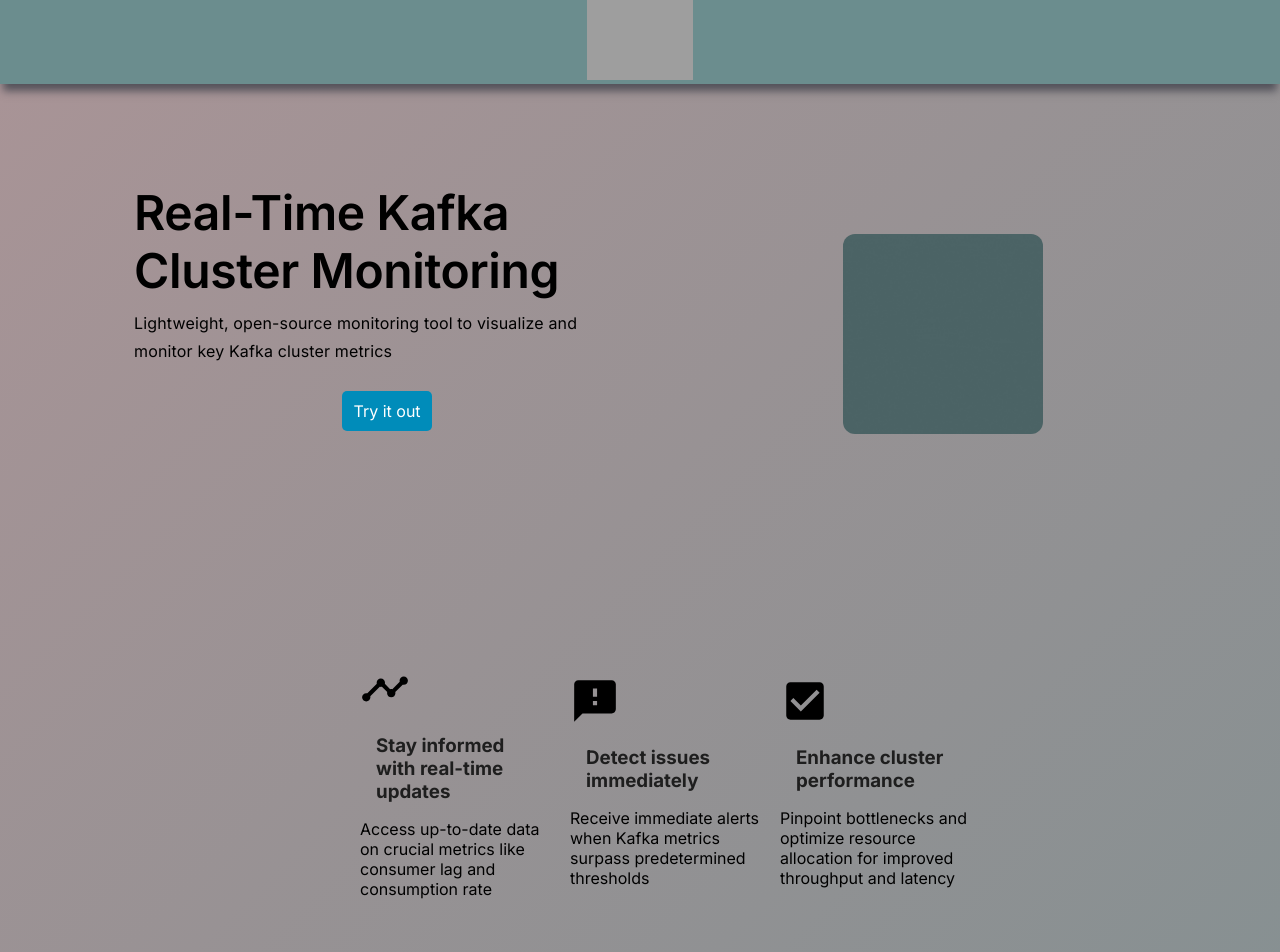
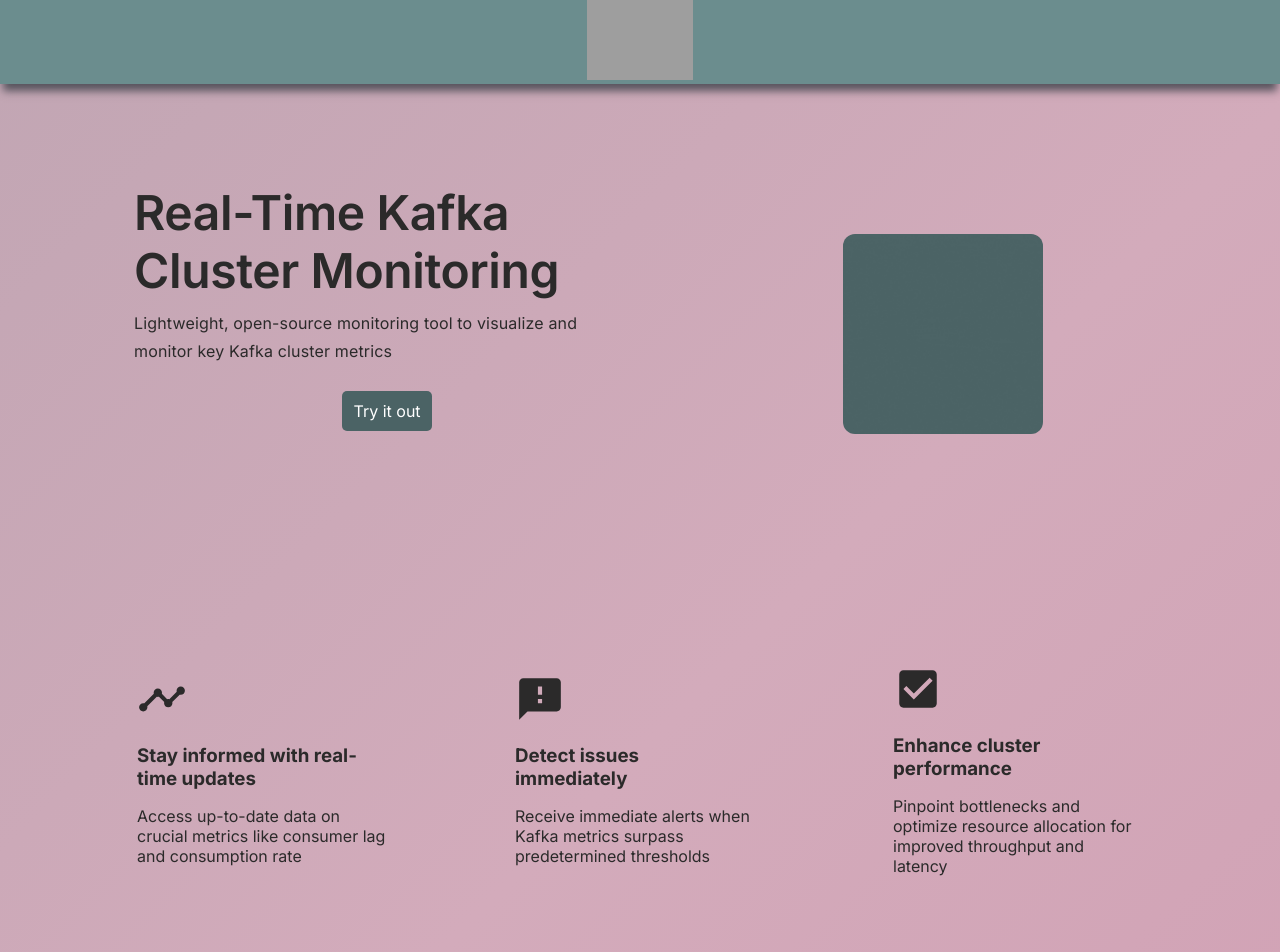
Before and after one commit to oslabs-beta/KafkaCourier, a React app: page /account in a window 1280 px wide. Shown: the top 952 px of the page. Built offline with nearby package versions, Linux system fonts and the light colour scheme; grey boxes are pictures that could not be loaded.

Commit message:
splash page styling, line graph format

```diff
--- a/src/components/KafkaComponents/LineGraph.jsx
+++ b/src/components/KafkaComponents/LineGraph.jsx
@@ -50,39 +50,23 @@ const hideDataPointInfo = () => {
   tooltip.style('visibility', 'hidden');
 }
 
-console.log('width: ', document.getElementById('linegraph-container'))
-
 export default function LineGraph({ consumerGroup }) {
   const graphRef = useRef(null);
   const [data, setData] = useState([]);
-  // const [chartDimensions, setChartDimensions] = useState({
-  //   width: 500,
-  //   height: 320,
-  //   margin: { top: 10, right: 20, bottom: 70, left: 40 },
-  //   get graphWidth() {
-  //     return this.width - this.margin.left - this.margin.right;
-  //   },
-  //   get graphHeight() {
-  //     return this.height - this.margin.top - this.margin.bottom;
-  //   }
-  // });
-  const [chartDimensions, setChartDimensions] = useState({});
+  const [chartDimensions, setChartDimensions] = useState({
+    width: 500,
+    height: 320,
+    margin: { top: 10, right: 20, bottom: 70, left: 40 },
+    get graphWidth() {
+      return this.width - this.margin.left - this.margin.right;
+    },
+    get graphHeight() {
+      return this.height - this.margin.top - this.margin.bottom;
+    }
+  });
 
   // Connect socket and create graph container and unlabeled axes on page load
   useEffect(() => {
-    setChartDimensions({
-      width: document.getElementById('linegraph-container').clientWidth,
-      height: document.getElementById('linegraph-container').clientHeight,
-      margin: { top: 10, right: 20, bottom: 70, left: 40 },
-      get graphWidth() {
-        return this.width - this.margin.left - this.margin.right;
-      },
-      get graphHeight() {
-        return this.height - this.margin.top - this.margin.bottom;
-      }
-    })
-    // console.log('width: ', document.getElementById('linegraph-container').clientWidth);
-
     // Connect to websocket server and listen for server data
     const socket = io('http://localhost:3001');
     socket.on(consumerGroup, obj => {
--- a/src/components/Splash/Splash.scss
+++ b/src/components/Splash/Splash.scss
@@ -1,4 +1,4 @@
-@import url("https://fonts.googleapis.com/css2?family=Inter:wght@400;500;600;700;800&family=Montserrat:wght@400;500&display=swap");
+@import url('https://fonts.googleapis.com/css2?family=Inter:wght@400;500;600;700;800&family=Montserrat:wght@400;500&display=swap');
 
 $darkestGray: #1e1e1e;
 $darkGray: #313131;
@@ -8,7 +8,8 @@ $pink: #bd9699;
 $green: #6b8d8e;
 
 * {
-  font-family: "Inter", sans-serif !important;
+  font-family: 'Inter', sans-serif !important;
+  color: rgb(43, 42, 42);
 }
 
 .team-member {
@@ -34,7 +35,7 @@ $green: #6b8d8e;
 .button {
   padding: 10px;
   border: none;
-  background-color: #008cba; /* change to desired color */
+  background-color: #4b6365; /* change to desired color */
   color: white;
   text-decoration: none;
   cursor: pointer;
@@ -42,7 +43,11 @@ $green: #6b8d8e;
 }
 
 .button:hover {
-  background-color: #007b9a; /* slightly darker version of button color */
+  background-color: rgb(
+    88,
+    116,
+    117
+  ); /* slightly darker version of button color */
 }
 
 .github-button {
@@ -102,14 +107,18 @@ $green: #6b8d8e;
   display: flex;
   align-items: center;
   justify-content: space-between;
-  width: 80%;
-  max-width: 700px;
-  gap: 10px;
+  gap: 8rem;
 }
 
 .benefits-card {
+  align-items: flex-start;
   min-width: 200px;
   max-width: 250px;
+}
+
+.card-title {
+  padding-left: 0;
+  color: rgb(43, 42, 42);
 }
 
 .benefits svg {
@@ -127,7 +136,7 @@ $green: #6b8d8e;
 }
 
 #root {
-	background: linear-gradient(-45deg, #cb7c9b, $green, $pink, $lightGray);
+  background: linear-gradient(-45deg, #c7658c, #d3abbb, $green);
   background-size: 400% 400%;
   animation: gradient 30s ease infinite;
   height: 100%;
```
Also changed, not shown: src/components/Splash/images/selfieCrouch.png (added), 1 other file (tests, documents, lock files or other folders). Lines whose indentation alone changed are shown as unchanged.
